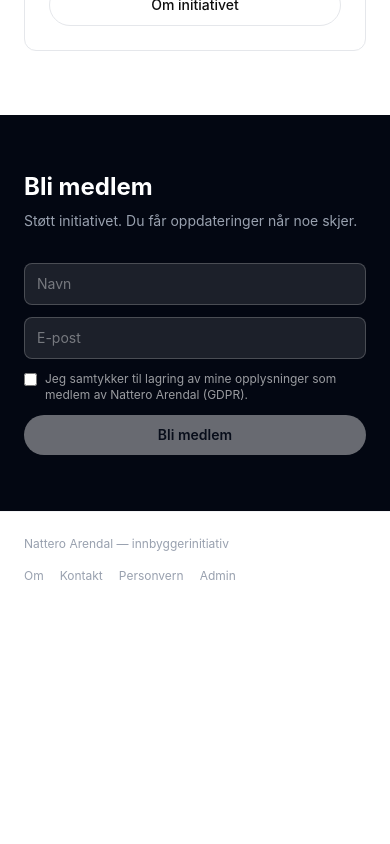
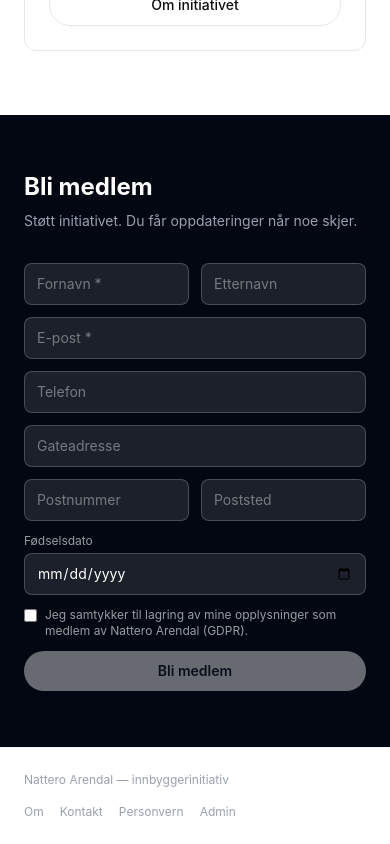
Before and after one commit to johnwick4846/nattero-arendal, a Next.js app: page / in a window 390 px wide. Shown: the part 2994-3838 px from the top of the page. Before the commit the page ends 3602 px from the top, so only its background shows below. Built offline with nearby package versions, Linux system fonts and the light colour scheme; no server answers; the database is empty.

Commit message:
MailerLite membership form: add address, zip, city, phone, birth date fields

```diff
--- a/app/api/signup/route.ts
+++ b/app/api/signup/route.ts
@@ -5,7 +5,7 @@ const MAILERLITE_GROUP_ID = process.env.MAILERLITE_GROUP_ID!;
 
 export async function POST(req: NextRequest) {
   try {
-    const { name, email } = await req.json();
+    const { name, last_name, email, phone, address, z_i_p, city, birth_date } = await req.json();
     if (!name || !email) {
       return NextResponse.json({ error: "Mangler felt" }, { status: 400 });
     }
@@ -25,7 +25,15 @@ export async function POST(req: NextRequest) {
       },
       body: JSON.stringify({
         email,
-        fields: { name },
+        fields: {
+          name,
+          ...(last_name && { last_name }),
+          ...(phone && { phone }),
+          ...(address && { address }),
+          ...(z_i_p && { z_i_p }),
+          ...(city && { city }),
+          ...(birth_date && { birth_date }),
+        },
         groups: [MAILERLITE_GROUP_ID],
       }),
     });
--- a/components/EmailSignup.tsx
+++ b/components/EmailSignup.tsx
@@ -2,8 +2,16 @@
 import { useState } from "react";
 
 export default function EmailSignup({ dark = false }: { dark?: boolean }) {
-  const [name, setName] = useState("");
-  const [email, setEmail] = useState("");
+  const [form, setForm] = useState({
+    name: "",
+    last_name: "",
+    email: "",
+    phone: "",
+    address: "",
+    z_i_p: "",
+    city: "",
+    birth_date: "",
+  });
   const [consent, setConsent] = useState(false);
   const [status, setStatus] = useState<"idle" | "loading" | "ok" | "error">("idle");
 
@@ -15,7 +23,7 @@ export default function EmailSignup({ dark = false }: { dark?: boolean }) {
       const res = await fetch("/api/signup", {
         method: "POST",
         headers: { "Content-Type": "application/json" },
-        body: JSON.stringify({ name, email }),
+        body: JSON.stringify({ ...form }),
       });
       setStatus(res.ok ? "ok" : "error");
     } catch {
@@ -34,24 +42,26 @@ export default function EmailSignup({ dark = false }: { dark?: boolean }) {
   const labelClass = dark ? "text-white/60" : "text-gray-500";
   const checkboxClass = dark ? "accent-white" : "";
 
+  const set = (k: string) => (e: React.ChangeEvent<HTMLInputElement>) =>
+    setForm((f) => ({ ...f, [k]: e.target.value }));
+
   return (
     <form onSubmit={handleSubmit} className="space-y-3">
-      <input
-        type="text"
-        placeholder="Navn"
-        value={name}
-        onChange={(e) => setName(e.target.value)}
-        required
-        className={inputClass}
-      />
-      <input
-        type="email"
-        placeholder="E-post"
-        value={email}
-        onChange={(e) => setEmail(e.target.value)}
-        required
-        className={inputClass}
-      />
+      <div className="grid grid-cols-2 gap-3">
+        <input type="text" placeholder="Fornavn *" value={form.name} onChange={set("name")} required className={inputClass} />
+        <input type="text" placeholder="Etternavn" value={form.last_name} onChange={set("last_name")} className={inputClass} />
+      </div>
+      <input type="email" placeholder="E-post *" value={form.email} onChange={set("email")} required className={inputClass} />
+      <input type="tel" placeholder="Telefon" value={form.phone} onChange={set("phone")} className={inputClass} />
+      <input type="text" placeholder="Gateadresse" value={form.address} onChange={set("address")} className={inputClass} />
+      <div className="grid grid-cols-2 gap-3">
+        <input type="text" placeholder="Postnummer" value={form.z_i_p} onChange={set("z_i_p")} className={inputClass} />
+        <input type="text" placeholder="Poststed" value={form.city} onChange={set("city")} className={inputClass} />
+      </div>
+      <div>
+        <label className={`block text-xs mb-1 ${labelClass}`}>Fødselsdato</label>
+        <input type="date" value={form.birth_date} onChange={set("birth_date")} className={inputClass} />
+      </div>
       <label className={`flex items-start gap-2 text-xs ${labelClass}`}>
         <input
           type="checkbox"
```
